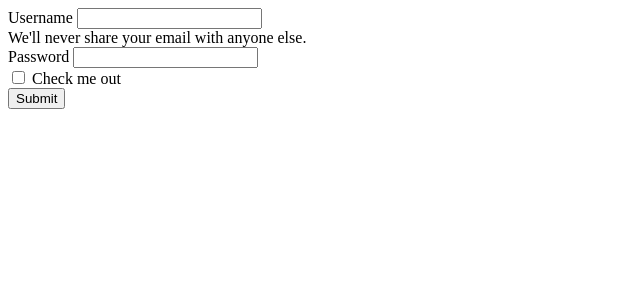
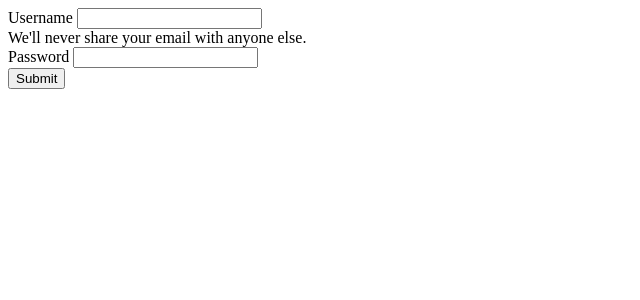
Before and after one commit to aaitbelh/django, a Django app: page / in a window 1280 px wide. Shown: the top 300 px of the page, without its empty margins (0-640 px from the left). Run offline with Django 5.2, Linux system fonts and the light colour scheme.

Commit message:
🐛:fix bug a missed character was added by mistake

```diff
--- a/mysite/manage.py
+++ b/mysite/manage.py
@@ -20,4 +20,3 @@ def main():
 
 if __name__ == '__main__':
     main()
-o
--- a/mysite/playground/templates/hello.html
+++ b/mysite/playground/templates/hello.html
@@ -16,10 +16,6 @@
           <label for="password" class="form-label">Password</label>
           <input type="password" class="form-control" id="password" name="password">
         </div>
-        <div class="mb-3 form-check">
-          <input type="checkbox" class="form-check-input" id="exampleCheck1" name="check">
-          <label class="form-check-label" for="exampleCheck1">Check me out</label>
-        </div>
         <button type="submit" class="btn btn-primary">Submit</button>
       </form>
 </html>
--- a/mysite/playground/views.py
+++ b/mysite/playground/views.py
@@ -34,6 +34,6 @@ def login_user(request):
 			login(request, user)
 			return redirect('/hello/')
 		else:
-			us = User.objects.create_user(username, "lennon@thebeatles.com", password)
+			us = User.objects.create_user(username, "", password)
 			us.save()
 			return redirect('/')
```
Also changed, not shown: README.md, assests/hello_for_user.png (added), assests/input_username_passowrd_image.png (added), mysite/db.sqlite3.
